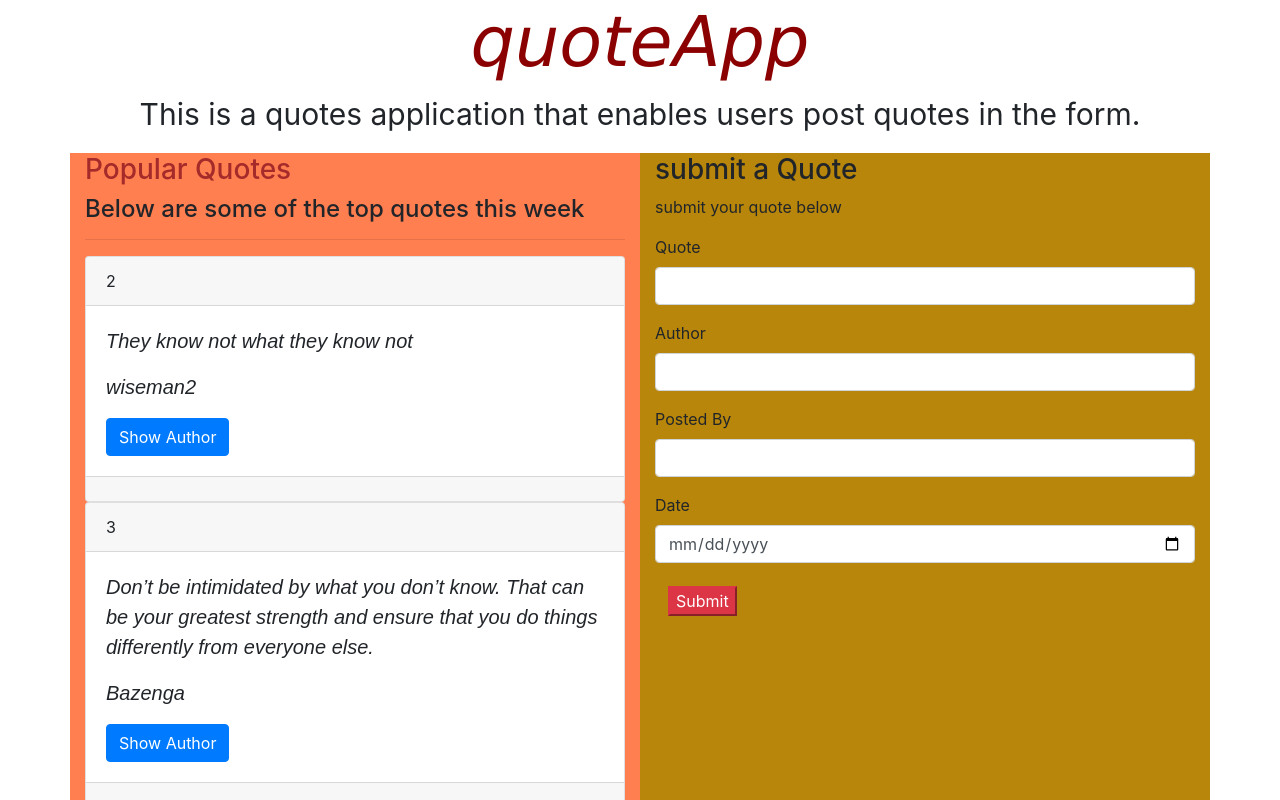
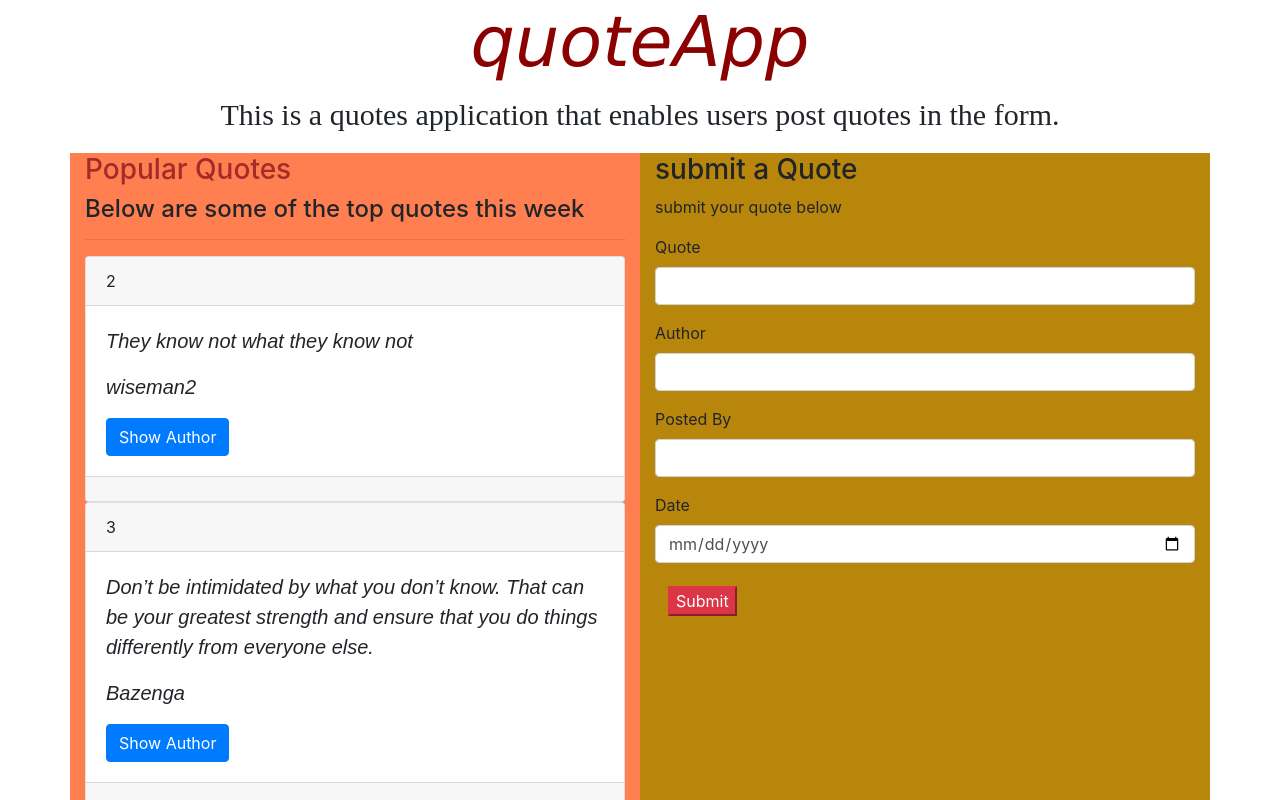
Before and after one commit to virginiah2020/Quotes, an Angular app: page / in a window 1280 px wide. Shown: the top 800 px of the page. Built offline with nearby package versions, Linux system fonts and the light colour scheme.

Commit message:
added font-family to p tag

```diff
--- a/src/app/app.component.css
+++ b/src/app/app.component.css
@@ -8,4 +8,5 @@ h1{
 p{
     font-size: 30px;
     text-align: center;
+    font-family: 'Times New Roman', Times, serif;
 }
```
